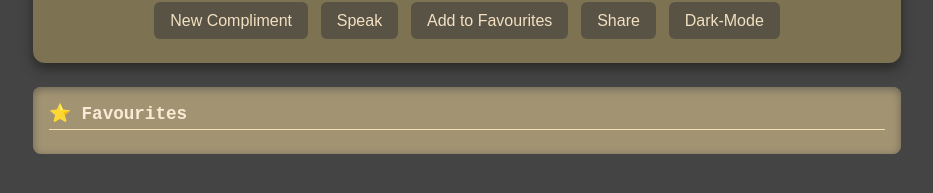
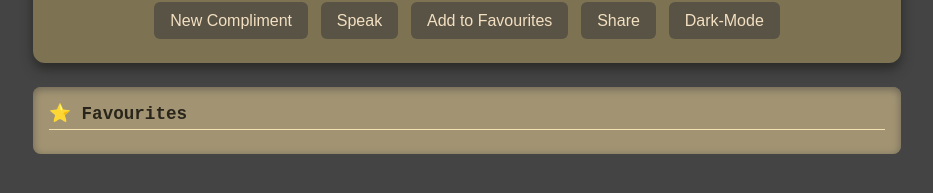
Before and after one commit to sakshiii996/Compliment_Generator, a plain HTML site: page index.html in a window 1280 px wide. Both pictures are taken after a click on the button "Dark-Mode". Shown: the part 441-634 px from the top of the page, without its empty margins (173-1106 px from the left). Drawn offline with Linux system fonts and the light colour scheme.

Commit message:
Update compli.css

```diff
--- a/compli.css
+++ b/compli.css
@@ -269,6 +269,8 @@ body.dark .closeBtn {
 body.dark .favBar {
     background: #a29473;
     box-shadow: inset 0 2px 8px #6b6455;
+    color: #2a251a;
+    font-weight: 550;
 }
 
 .favBar h3 {
@@ -302,4 +304,5 @@ body.dark.favBar h3 {
         flex: 1 1 100%;
         max-width: 100%;
     }
+
 }
```
